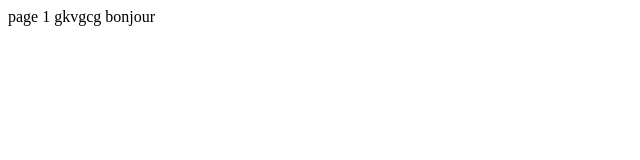
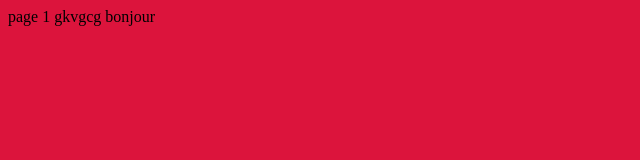
Before and after one commit to YassineBSR/Projet-git, a plain HTML site: page index.html in a window 1280 px wide. Shown: the whole page, without its empty margins (0-640 px from the left). Drawn offline with Linux system fonts and the light colour scheme.

Commit message:
modif ajout bg-color

```diff
--- a/assets/css/style.css
+++ b/assets/css/style.css
@@ -0,0 +1,3 @@
+body {
+    background-color: crimson;
+}
--- a/index.html
+++ b/index.html
@@ -3,6 +3,7 @@
 <head>
     <meta charset="UTF-8">
     <meta name="viewport" content="width=device-width, initial-scale=1.0">
+    <link rel="stylesheet" href="assets/css/style.css">
     <title>Document</title>
 </head>
 <body>
```
